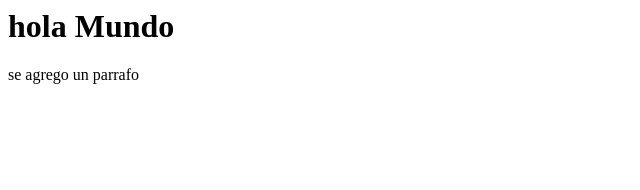
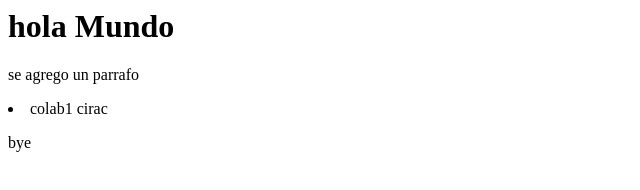
Before and after one commit to Ciraccamacho/mipremeravezusandohithub, a plain HTML site: page index.html in a window 1280 px wide. Shown: the whole page, without its empty margins (0-640 px from the left). Drawn offline with Linux system fonts and the light colour scheme.

Commit message:
mando nuevos cambios
agregue dos lineas nuevas

```diff
--- a/index.html
+++ b/index.html
@@ -1,2 +1,4 @@
 <h1>hola Mundo</h1>
 <p> se agrego un parrafo</p>
+<li> colab1 cirac </li>
+<p> bye</p>
```
